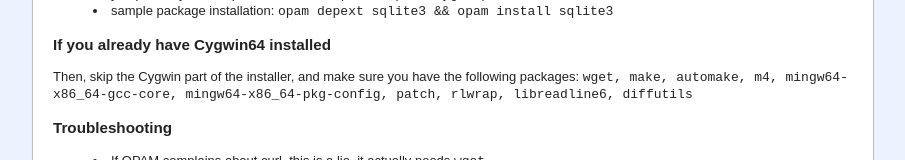
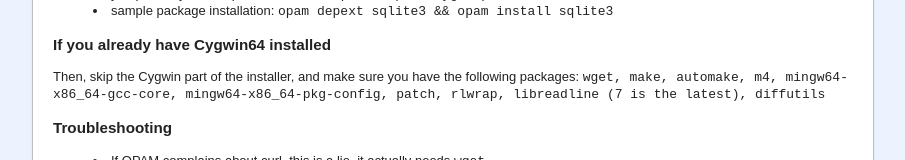
Before and after one commit to protz/ocaml-installer, a plain HTML site: page index.html in a window 1280 px wide. Shown: the part 406-566 px from the top of the page, without its empty margins (187-1092 px from the left). Drawn offline with nearby package versions, Linux system fonts and the light colour scheme; a script that the page names is missing.

Commit message:
libreadline7 seems the only libreadline.

```diff
--- a/index.html
+++ b/index.html
@@ -74,7 +74,7 @@ export PATH=$HOME/.opam/system/bin:$PATH
         following packages: <tt>wget, make, automake, m4,
           mingw64-x86_64-gcc-core,
           mingw64-x86_64-pkg-config,
-          patch, rlwrap, libreadline6, diffutils</tt>
+          patch, rlwrap, libreadline (7 is the latest), diffutils</tt>
         </p>
         <h3>Troubleshooting</h3>
         <p>
```
